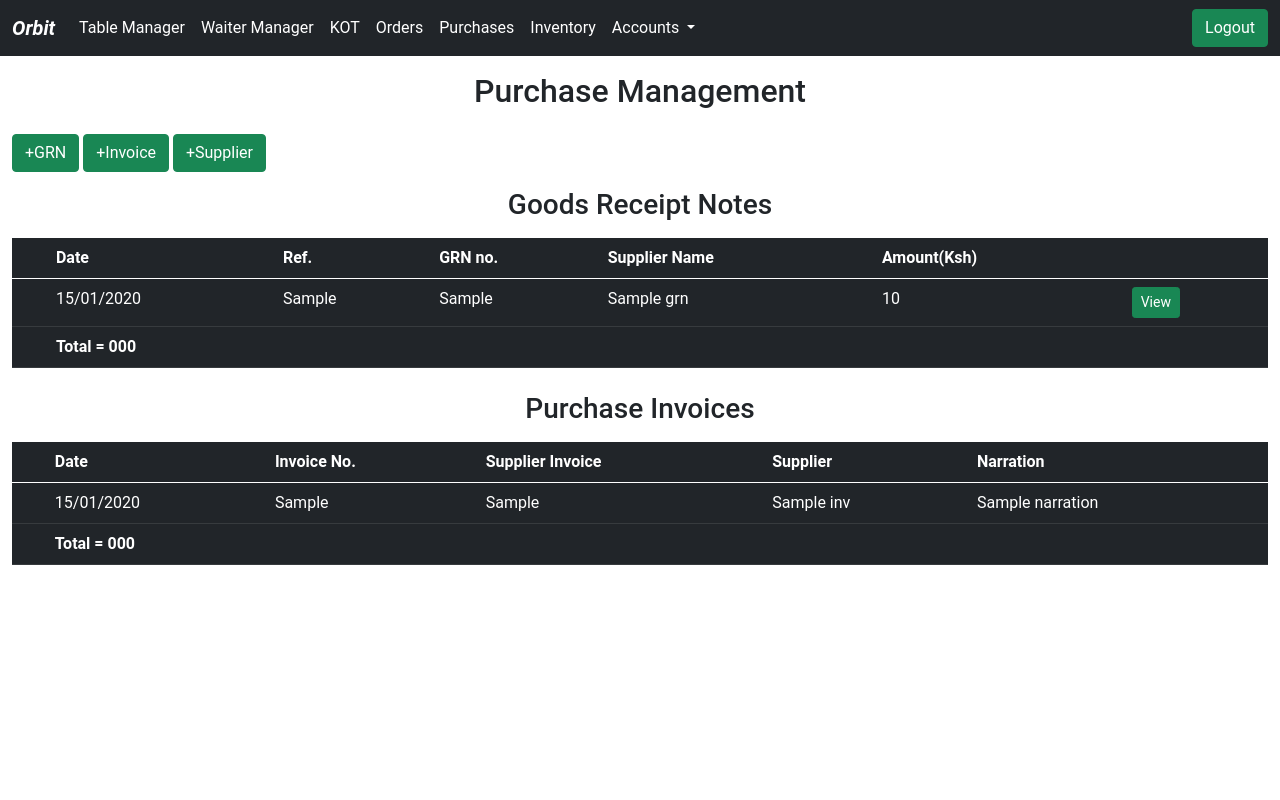
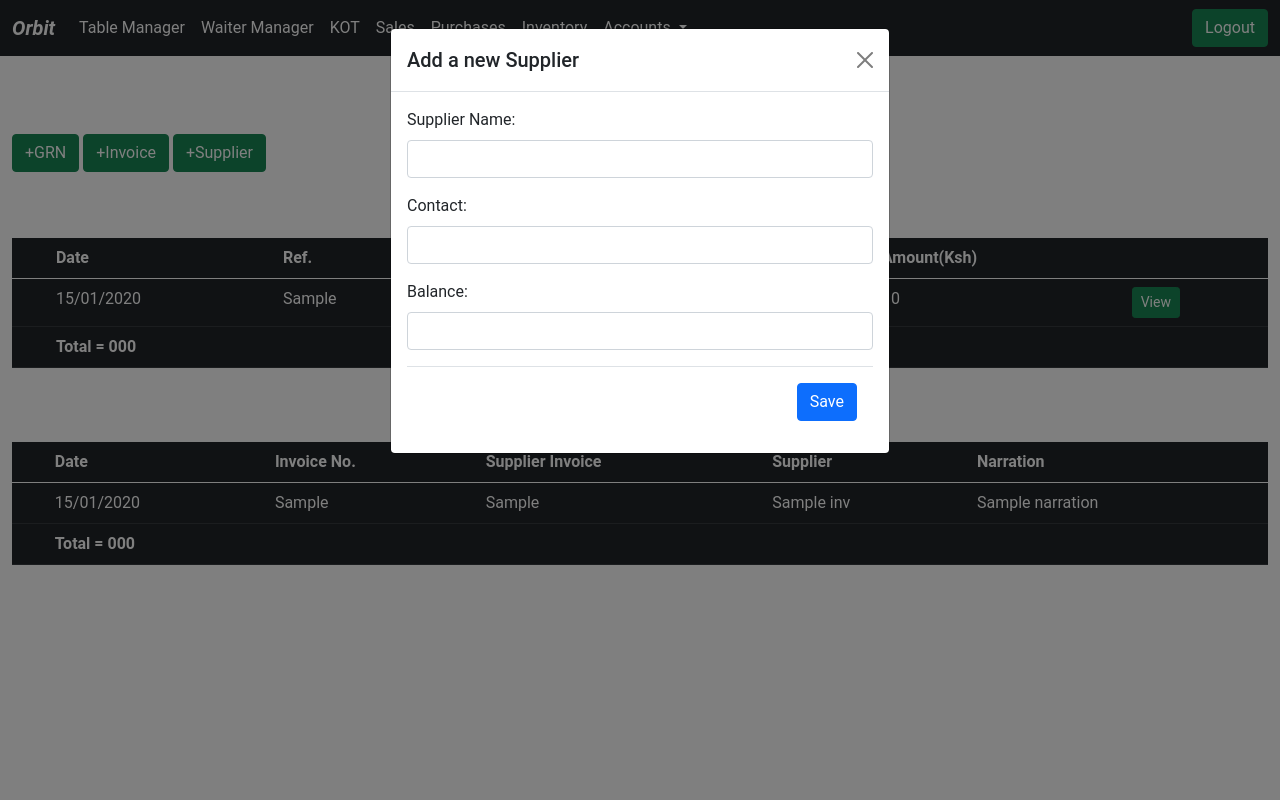
Before and after one commit to Oduo24/Orbit, a Flask app: template views/purchase/templates/purchase.html in a window 1280 px wide, after a click on "+Supplier". Run offline with Flask 2, Linux system fonts and the light colour scheme; the template is opened without the code that fills it: most values are stand-ins (such as "Sample title", 1, 10 or a date in 2020); some libraries are stand-ins or nearby versions.

Commit message:
Implemented adding new supplier frontend

```diff
--- /dev/null
+++ b/login_test/app.py
@@ -0,0 +1,15 @@
+from flask import Flask, render_template, request
+
+app = Flask(__name__)
+
+@app.route('/')
+def home():
+    return render_template('login.html')
+
+@app.route('/loginResponse')
+def res():
+    data = request.get_json()
+    print(data)
+
+if __name__ == '__main__':
+    app.run(host='localhost', port=8887, debug=True)
--- a/models/purchases.py
+++ b/models/purchases.py
@@ -76,7 +76,6 @@ class Supplier(BaseModel, Base):
     """Defines the Supplier class"""
     __tablename__ = 'suppliers'
 
-    account_no = Column(String(100), nullable=False)
     supplier_name = Column(String(100), nullable=False, unique=True)
     contact = Column(String(100), nullable=True)
     balance = Column(Integer, nullable=False, default=0)
--- a/templates/base.html
+++ b/templates/base.html
@@ -30,7 +30,7 @@
 		<a class="nav-link text-white" href="{{ url_for('kot_views.get_all_kot') }}" tabindex="-1">KOT</a>
         </li>
 	<li class="nav-item">
-          <a class="nav-link text-white" href="{{ url_for('order_views.get_all_orders') }}" tabindex="-1">Orders</a>
+          <a class="nav-link text-white" href="{{ url_for('order_views.get_all_orders') }}" tabindex="-1">Sales</a>
         </li>
 	<li class="nav-item">
           <a class="nav-link text-white" href="{{ url_for('purchases_views.get_all_purchases') }}" tabindex="-1">Purchases</a>
--- a/views/purchase/templates/purchase.html
+++ b/views/purchase/templates/purchase.html
@@ -11,7 +11,7 @@
 		<a class="btn btn-success" href="#grn_form" role="button" data-bs-toggle="offcanvas">+GRN</a>
 		<a class="btn btn-success" href="#invoice_form" role="button" data-bs-toggle="offcanvas">+Invoice</a>
 
-		<!-- Button trigger modal Add Ledger -->
+		<!-- Button trigger modal -->
 		<button type="button" class="btn btn-success" data-bs-toggle="modal" data-bs-target="#addNewSupplier">
   		+Supplier
 		</button>
@@ -224,7 +224,7 @@
 </div>
 
 
-<!-- Add invoice off-cavas -->
+	<!-- Add invoice off-cavas -->
 	<div class="offcanvas offcanvas-top" data-bs-scroll="true" tabindex="-1" id="invoice_form" style="height: 95vh;"
 		aria-labelledby="offcanvasWithBothOptionsLabel">
 		<div class="offcanvas-header">
@@ -291,5 +291,38 @@
 		      </div>
 		</form>
 	</div>
+</div>
+
+
+<!-- Modal Add Supplier-->
+<div class="modal fade" id="addNewSupplier" tabindex="-1" aria-labelledby="exampleModalLabel" aria-hidden="true">
+	<div class="modal-dialog">
+			<div class="modal-content">
+				<div class="modal-header">
+					<h5 class="modal-title" id="exampleModalLabel">Add a new Supplier</h5>
+					<button type="button" class="btn-close" data-bs-dismiss="modal" aria-label="Close"></button>
+				</div>
+				<div class="modal-body">
+				<form method="POST" action="" id="add_supplier_form">
+					<div class="mb-3">
+						<label for="supplier_name" class="form-label">Supplier Name:</label>
+						<input type="text" class="form-control" id="supplier_name" name="supplier_name">
+					</div>
+					<div class="mb-3">
+						<label for="contact" class="form-label">Contact:</label>
+						<input type="text" class="form-control" id="contact" name="contact">
+					</div>
+					<div class="mb-3">
+						<label for="balance" class="form-label">Balance:</label>
+						<input type="number" class="form-control" id="balance" name="balance">
+					</div>
+					<div class="modal-footer">
+						<button onclick="waiter_form_submit()" name="Btn" type="button" class="btn btn-primary">Save</button>
+					</div>
+				</form>
+				</div>
+			</div>
+	</div>
+</div>
 
 {% endblock %}
--- a/views/receipt/static/js/custom.js
+++ b/views/receipt/static/js/custom.js
@@ -119,7 +119,7 @@ function removeBrowserElements() {
 	tableBody.querySelectorAll('tr').forEach((row) => {
 		row.remove();
 	});
-	document.querySelector('#paid_to_account').innerHTML = 0;
+	document.querySelector('#paid_to_account').innerHTML = '';
     document.querySelector('#receiptDate').value = '';
 }
 
@@ -171,7 +171,7 @@ document.querySelector('#receiptSaveBtn').addEventListener('click', event => {
                 throw Error(result.error);
             } else {
                 removeBrowserElements();
-                alert(result);
+                alert(`Success. Created receipts: ${result}`);
             }
         })
         .catch(error => {
```
Also changed, not shown: login_test/templates/login.html (added, +47 -0 lines), views/receipt/routes.py (+4 -4 lines).
